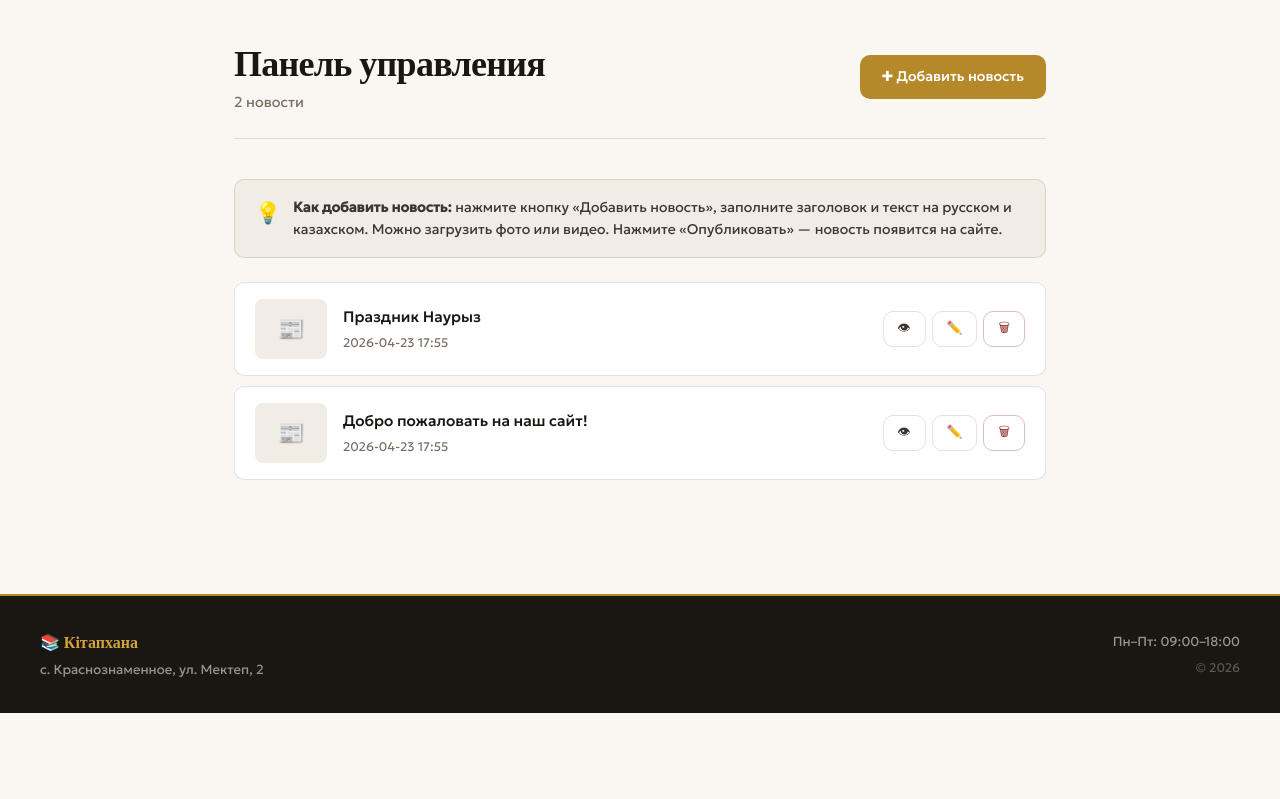
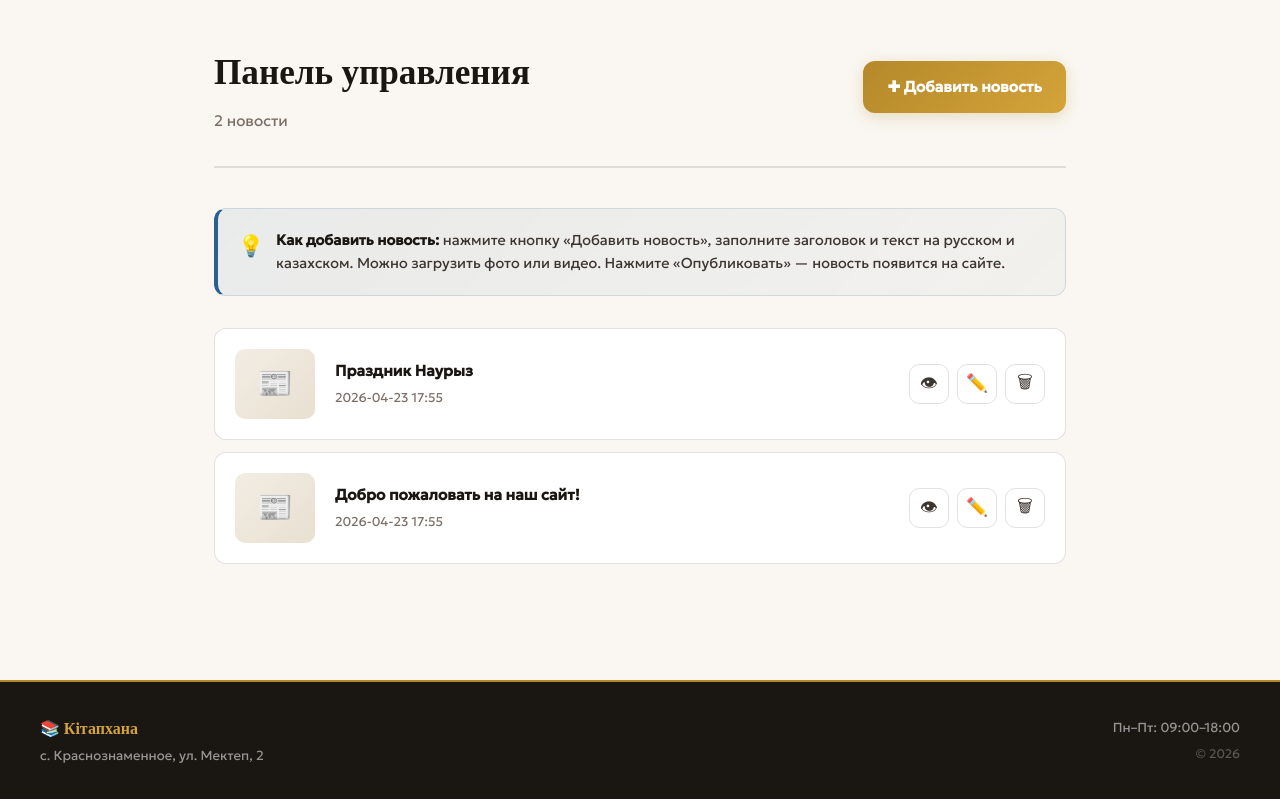
Before and after one commit to EduardoYa/krasnoznam-library, a Flask app: page /admin in a window 1280 px wide. Shown: the part 62-861 px from the top of the page. Before the commit the page ends 775 px from the top, so only its background shows below. Run offline with Flask 3, Linux system fonts and the light colour scheme; the visitor is signed in with stand-in values (Sample User, id 1); data comes from the database, SQL or seed files in the repository.

Commit message:
Update admin.html

```diff
--- a/templates/admin.html
+++ b/templates/admin.html
@@ -2,29 +2,226 @@
 {% block title %}Панель управления{% endblock %}
 {% block head %}
 <style>
-.admin-card { background:#fff;border:1px solid var(--border);border-radius:var(--r);padding:1rem 1.25rem;margin-bottom:10px;display:flex;align-items:center;gap:1rem;transition:box-shadow .2s; }
-.admin-card:hover { box-shadow:var(--shadow); }
-.admin-thumb { width:72px;height:60px;object-fit:cover;border-radius:8px;flex-shrink:0;background:var(--cream2); }
-.admin-thumb-empty { width:72px;height:60px;border-radius:8px;background:var(--cream2);display:flex;align-items:center;justify-content:center;font-size:1.4rem;flex-shrink:0; }
-.admin-info { flex:1;min-width:0; }
-.admin-title { font-weight:500;font-size:.95rem;color:var(--ink);white-space:nowrap;overflow:hidden;text-overflow:ellipsis; }
-.admin-date { font-size:.78rem;color:var(--ink3);margin-top:2px; }
-.admin-actions { display:flex;gap:6px;flex-shrink:0; }
+.admin-container {
+  max-width:900px;
+  margin:0 auto;
+}
+
+.admin-header {
+  display:flex;
+  align-items:center;
+  justify-content:space-between;
+  flex-wrap:wrap;
+  gap:1.5rem;
+  margin-bottom:2.5rem;
+  padding-bottom:2rem;
+  border-bottom:2px solid var(--border);
+}
+
+.admin-title-block h1 {
+  font-family:'Playfair Display',serif;
+  font-size:2.2rem;
+  font-weight:700;
+  color:var(--ink);
+  margin-bottom:.5rem;
+}
+
+.admin-title-block p {
+  color:var(--ink3);
+  font-size:.95rem;
+}
+
+.btn-add-news {
+  background:linear-gradient(135deg, var(--gold) 0%, var(--gold2) 100%);
+  color:#fff;
+  padding:13px 24px;
+  border-radius:12px;
+  border:none;
+  font-weight:600;
+  font-size:.95rem;
+  cursor:pointer;
+  transition:all .3s;
+  display:inline-flex;
+  align-items:center;
+  gap:8px;
+  text-decoration:none;
+  box-shadow:0 4px 15px rgba(181,137,42,0.25);
+}
+
+.btn-add-news:hover {
+  transform:translateY(-2px);
+  box-shadow:0 6px 25px rgba(181,137,42,0.35);
+}
+
+.admin-tip {
+  background:linear-gradient(135deg, rgba(42,95,143,.08) 0%, rgba(42,95,143,.04) 100%);
+  border:1px solid rgba(42,95,143,.15);
+  border-left:4px solid var(--blue);
+  border-radius:12px;
+  padding:1.25rem;
+  margin-bottom:2rem;
+  display:flex;
+  gap:12px;
+  align-items:flex-start;
+}
+
+.admin-tip-icon {
+  font-size:1.3rem;
+  flex-shrink:0;
+}
+
+.admin-tip-text {
+  font-size:.9rem;
+  color:var(--ink2);
+  line-height:1.6;
+}
+
+.admin-tip-text strong {
+  color:var(--ink);
+  font-weight:600;
+}
+
+.admin-card {
+  background:#fff;
+  border:1px solid var(--border);
+  border-radius:12px;
+  padding:1.25rem;
+  margin-bottom:12px;
+  display:flex;
+  align-items:center;
+  gap:1.25rem;
+  transition:all .3s;
+}
+
+.admin-card:hover {
+  box-shadow:0 6px 20px rgba(26,22,18,0.08);
+  border-color:rgba(26,22,18,.2);
+  transform:translateY(-2px);
+}
+
+.admin-thumb {
+  width:80px;
+  height:70px;
+  object-fit:cover;
+  border-radius:10px;
+  flex-shrink:0;
+  background:var(--cream2);
+}
+
+.admin-thumb-empty {
+  width:80px;
+  height:70px;
+  border-radius:10px;
+  background:linear-gradient(135deg, var(--cream2) 0%, var(--cream3) 100%);
+  display:flex;
+  align-items:center;
+  justify-content:center;
+  font-size:1.8rem;
+  flex-shrink:0;
+}
+
+.admin-info {
+  flex:1;
+  min-width:0;
+}
+
+.admin-title {
+  font-weight:600;
+  font-size:.95rem;
+  color:var(--ink);
+  white-space:nowrap;
+  overflow:hidden;
+  text-overflow:ellipsis;
+}
+
+.admin-date {
+  font-size:.8rem;
+  color:var(--ink3);
+  margin-top:4px;
+}
+
+.admin-actions {
+  display:flex;
+  gap:8px;
+  flex-shrink:0;
+}
+
+.btn-admin-action {
+  background:transparent;
+  border:1px solid var(--border);
+  border-radius:10px;
+  width:40px;
+  height:40px;
+  display:flex;
+  align-items:center;
+  justify-content:center;
+  cursor:pointer;
+  transition:all .2s;
+  font-size:1.1rem;
+  padding:0;
+  text-decoration:none;
+  color:var(--ink2);
+}
+
+.btn-admin-action:hover {
+  background:var(--cream2);
+  border-color:var(--ink2);
+  transform:scale(1.05);
+}
+
+.btn-admin-action.danger:hover {
+  background:rgba(143,42,42,.1);
+  border-color:var(--red);
+  color:var(--red);
+}
+
+.admin-empty {
+  text-align:center;
+  padding:4rem 2rem;
+  color:var(--ink3);
+}
+
+.admin-empty-icon {
+  font-size:3.5rem;
+  margin-bottom:1rem;
+}
+
+.admin-empty p {
+  font-size:.95rem;
+  margin-bottom:1.5rem;
+}
+
+@media(max-width:768px) {
+  .admin-header {
+    flex-direction:column;
+    align-items:flex-start;
+  }
+
+  .admin-card {
+    flex-direction:column;
+    align-items:flex-start;
+  }
+
+  .admin-actions {
+    width:100%;
+    justify-content:flex-end;
+  }
+}
 </style>
 {% endblock %}
 {% block content %}
-<div class="container" style="max-width:860px">
-  <div class="page-header" style="display:flex;align-items:center;justify-content:space-between;flex-wrap:wrap;gap:1rem">
-    <div>
-      <h1 class="page-title">Панель управления</h1>
-      <p class="page-sub">{{news|length}} новост{{news|length % 10 == 1 and news|length % 100 != 11 and 'ь' or (news|length % 10 in [2,3,4] and news|length % 100 not in [12,13,14] and 'и' or 'ей')}}</p>
+<div class="admin-container" style="padding:2.5rem 1.5rem">
+  <div class="admin-header">
+    <div class="admin-title-block">
+      <h1>Панель управления</h1>
+      <p>{{news|length}} новост{{news|length % 10 == 1 and news|length % 100 != 11 and 'ь' or (news|length % 10 in [2,3,4] and news|length % 100 not in [12,13,14] and 'и' or 'ей')}}</p>
     </div>
-    <a href="/admin/add" class="btn btn-gold">✚ Добавить новость</a>
+    <a href="/admin/add" class="btn-add-news">✚ Добавить новость</a>
   </div>
 
-  <div style="background:var(--cream2);border:1px solid var(--border);border-radius:var(--r);padding:1rem 1.25rem;margin-bottom:1.5rem;display:flex;gap:12px;align-items:flex-start">
-    <span style="font-size:1.3rem">💡</span>
-    <div style="font-size:.875rem;color:var(--ink2);line-height:1.6">
+  <div class="admin-tip">
+    <div class="admin-tip-icon">💡</div>
+    <div class="admin-tip-text">
       <strong>Как добавить новость:</strong> нажмите кнопку «Добавить новость», заполните заголовок и текст на русском и казахском. Можно загрузить фото или видео. Нажмите «Опубликовать» — новость появится на сайте.
     </div>
   </div>
@@ -45,27 +242,27 @@
       {% endif %}
       <div class="admin-info">
         <div class="admin-title">
-          {% if item['pinned'] %}<span style="color:var(--gold);margin-right:4px">📌</span>{% endif %}
+          {% if item['pinned'] %}<span style="color:var(--gold);margin-right:6px">📌</span>{% endif %}
           {{item['title_ru']}}
         </div>
         <div class="admin-date">{{item['created_at']}}</div>
       </div>
       <div class="admin-actions">
-        <a href="/news/{{item['id']}}" class="btn btn-outline btn-sm" target="_blank">👁</a>
-        <a href="/admin/edit/{{item['id']}}" class="btn btn-outline btn-sm">✏️</a>
+        <a href="/news/{{item['id']}}" class="btn-admin-action" target="_blank" title="Просмотреть">👁</a>
+        <a href="/admin/edit/{{item['id']}}" class="btn-admin-action" title="Редактировать">✏️</a>
         <form action="/admin/delete/{{item['id']}}" method="POST"
-              onsubmit="return confirm('Удалить «{{item['title_ru']}}»?')">
-          <button type="submit" class="btn btn-danger btn-sm">🗑</button>
+              onsubmit="return confirm('Удалить «{{item['title_ru']}}»?')" style="display:inline">
+          <button type="submit" class="btn-admin-action danger" title="Удалить">🗑</button>
         </form>
       </div>
     </div>
     {% endfor %}
   </div>
   {% else %}
-  <div style="text-align:center;padding:4rem;color:var(--ink3)">
-    <div style="font-size:3rem;margin-bottom:1rem">📭</div>
+  <div class="admin-empty">
+    <div class="admin-empty-icon">📭</div>
     <p>Новостей пока нет. Добавьте первую!</p>
-    <a href="/admin/add" class="btn btn-gold" style="margin-top:1rem">✚ Добавить новость</a>
+    <a href="/admin/add" class="btn-add-news">✚ Добавить новость</a>
   </div>
   {% endif %}
 </div>
```
